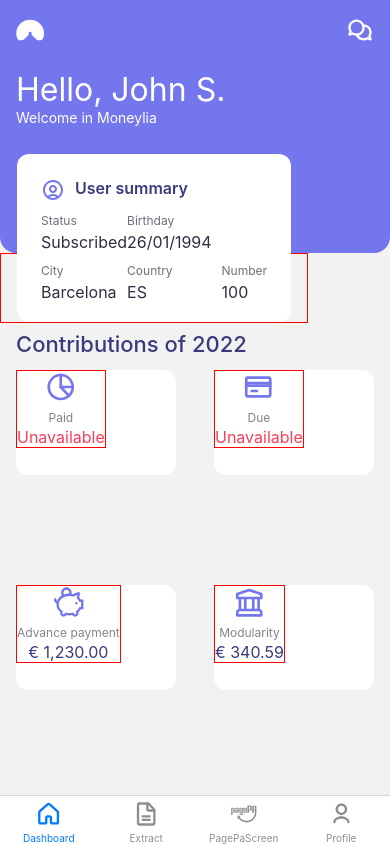
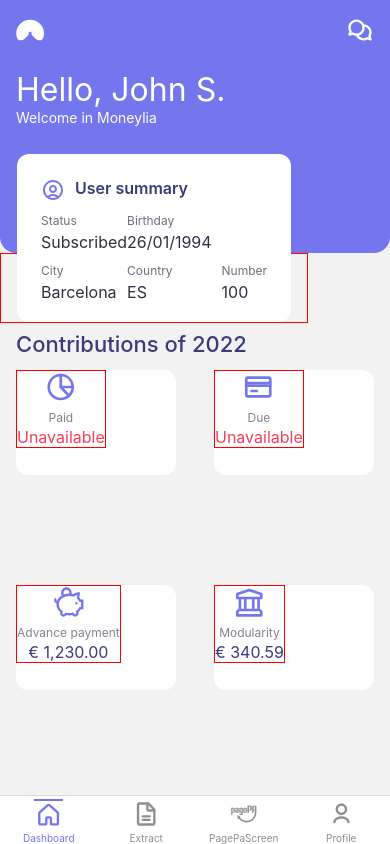
Before and after one commit to MohamedAliBousba/Moneylia, a React Native app: screen /BottomNavigation in a window 390 px wide. Built offline with nearby package versions, Linux system fonts and the light colour scheme.

Commit message:
add: bottom navigation tabs style

```diff
--- a/src/components/navigations/BottomNavigationBar.tsx
+++ b/src/components/navigations/BottomNavigationBar.tsx
@@ -1,5 +1,5 @@
 import React from 'react';
-import {StyleSheet, Text, View} from 'react-native';
+import {View} from 'react-native';
 import {createBottomTabNavigator} from '@react-navigation/bottom-tabs';
 import DashboardScreen from '../../screens/DashboardScreen';
 import HomeIcon from '../../assets/icons/HomeIcon';
@@ -14,43 +14,39 @@
 
 const BottomNavigationBar = () => {
   return (
-    <Tab.Navigator>
-      <Tab.Screen
-        name="Dashboard"
-        component={DashboardScreen}
-        options={{
-          tabBarIcon: ({color}) => <HomeIcon color={color} />,
-          headerShown: false,
-        }}
-      />
-      <Tab.Screen
-        name="Extract"
-        component={ExtractScreen}
-        options={{
-          tabBarIcon: ({color}) => <ExtractIcon color={color} />,
-          headerShown: false,
-        }}
-      />
-      <Tab.Screen
-        name="PagePaScreen"
-        component={PagePaScreen}
-        options={{
-          tabBarIcon: ({color}) => <PagePaIcon color={color} />,
-          headerShown: false,
-        }}
-      />
-      <Tab.Screen
-        name="Profile"
-        component={ProfileScreen}
-        options={{
-          tabBarIcon: ({color}) => <ProfileIcon color={color} />,
-          headerShown: false,
-        }}
-      />
+    <Tab.Navigator
+      screenOptions={{
+        tabBarActiveTintColor: '#7476ED',
+      }}
+    >
+      {tabBarList.map(({name, component, icon: Icon}) => (
+        <Tab.Screen
+          key={name}
+          name={name}
+          component={component}
+          options={{
+            tabBarIcon: ({color, focused}) => (
+              <View
+                style={
+                  focused ? {borderTopColor: '#7476ED', borderTopWidth: 2} : {}
+                }
+              >
+                <Icon color={color} />
+              </View>
+            ),
+            headerShown: false,
+          }}
+        />
+      ))}
     </Tab.Navigator>
   );
 };
 
+const tabBarList = [
+  {name: 'Dashboard', component: DashboardScreen, icon: HomeIcon},
+  {name: 'Extract', component: ExtractScreen, icon: ExtractIcon},
+  {name: 'PagePaScreen', component: PagePaScreen, icon: PagePaIcon},
+  {name: 'Profile', component: ProfileScreen, icon: ProfileIcon},
+];
+
 export default BottomNavigationBar;
-
-const styles = StyleSheet.create({});
```
